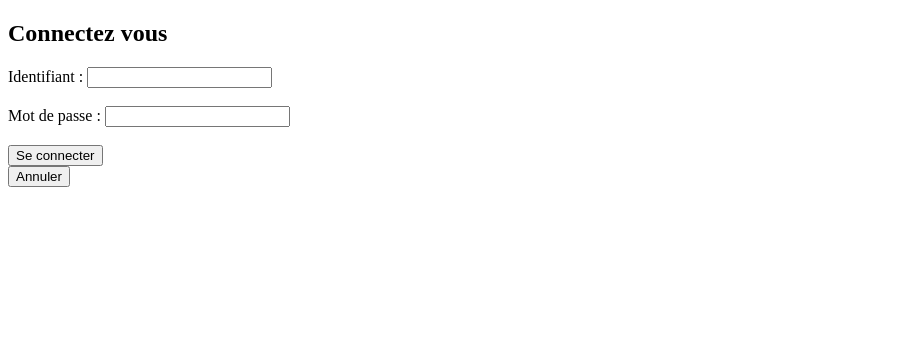
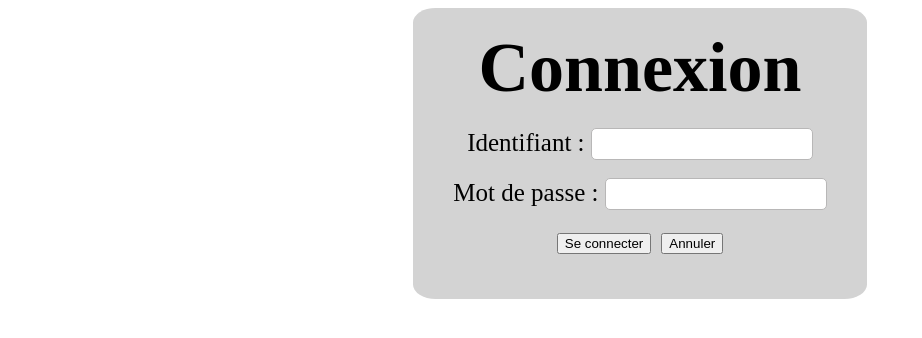
Before and after one commit to kingtrex/projet_shom, an Angular app in the folder FrontEnd/: page / in a window 1280 px wide. Shown: the top 338 px of the page, without its empty margins (0-922 px from the left). Built offline with nearby package versions, Linux system fonts and the light colour scheme.

Commit message:
add style authentification

```diff
--- a/FrontEnd/src/app/component/authentification/authentification.component.css
+++ b/FrontEnd/src/app/component/authentification/authentification.component.css
@@ -5,3 +5,40 @@
 .hide{
     display: none;
 }
+.fond_auth{
+    display: flex;
+    justify-content: center;
+    text-align: center;
+}
+
+.form_auth{
+    background-color: lightgray;
+    padding: 20px;
+    border-radius: 5%;
+}
+
+h2{
+    margin: 0;
+    font-size: 70px;
+}
+
+label{
+    font-size: 25px;
+}
+
+form{
+    padding: 20px;
+}
+
+
+.saisie{
+    width: 200px; /* Largeur personnalisée */
+    height: 10px; /* Hauteur personnalisée */
+    font-size: 20px; /* Taille du texte */
+    padding: 10px; /* Espacement interne */
+    border-radius: 5px; /* Coins arrondis pour le style */
+    border: 1px solid #B8B7B7; /* Bordure visible et esthétique */
+}
+.connexion, .annuler{
+    margin: 5px;;
+}
--- a/FrontEnd/src/app/component/authentification/authentification.component.html
+++ b/FrontEnd/src/app/component/authentification/authentification.component.html
@@ -1,16 +1,18 @@
 <div class="fond_auth">
-    <div class="form_auth">
-      <h2>Connectez vous</h2>
-      <form [formGroup]="formLogin" (ngSubmit)="onSubmit()">
-        <label for="id_meta">Identifiant : </label>
-          <input type="text" id="id" name="id" formControlName="login"><br><br>
-          <label for="description">Mot de passe : </label>
-          <input type="text" id="password" name="password" formControlName="password"><br><br>
-          <button class="connexion"  type="submit">Se connecter</button>
-      </form>
+  <div class="form_auth">
+    <h2>Connexion</h2>
+    <form [formGroup]="formLogin" (ngSubmit)="onSubmit()">
+
+      <label for="id_meta">Identifiant : </label>
+      <input class="saisie" type="text" id="id" name="id" formControlName="login"><br><br>
+      <label for="description">Mot de passe : </label>
+      <input class="saisie" type="password" id="password" name="password" formControlName="password"><br><br>
       <div class="bouton">
+        <button class="connexion"  type="submit">Se connecter</button>
         <button class="annuler" id="annuler" type="delete">Annuler</button>
       </div>
-    </div>
-    <p id="error" class="hide">Nom d'utilisateur ou mot de passe incorrect</p>
+      <p id="error" class="hide">Nom d'utilisateur ou mot de passe incorrect</p>
+    </form>
+
   </div>
+</div>
```
